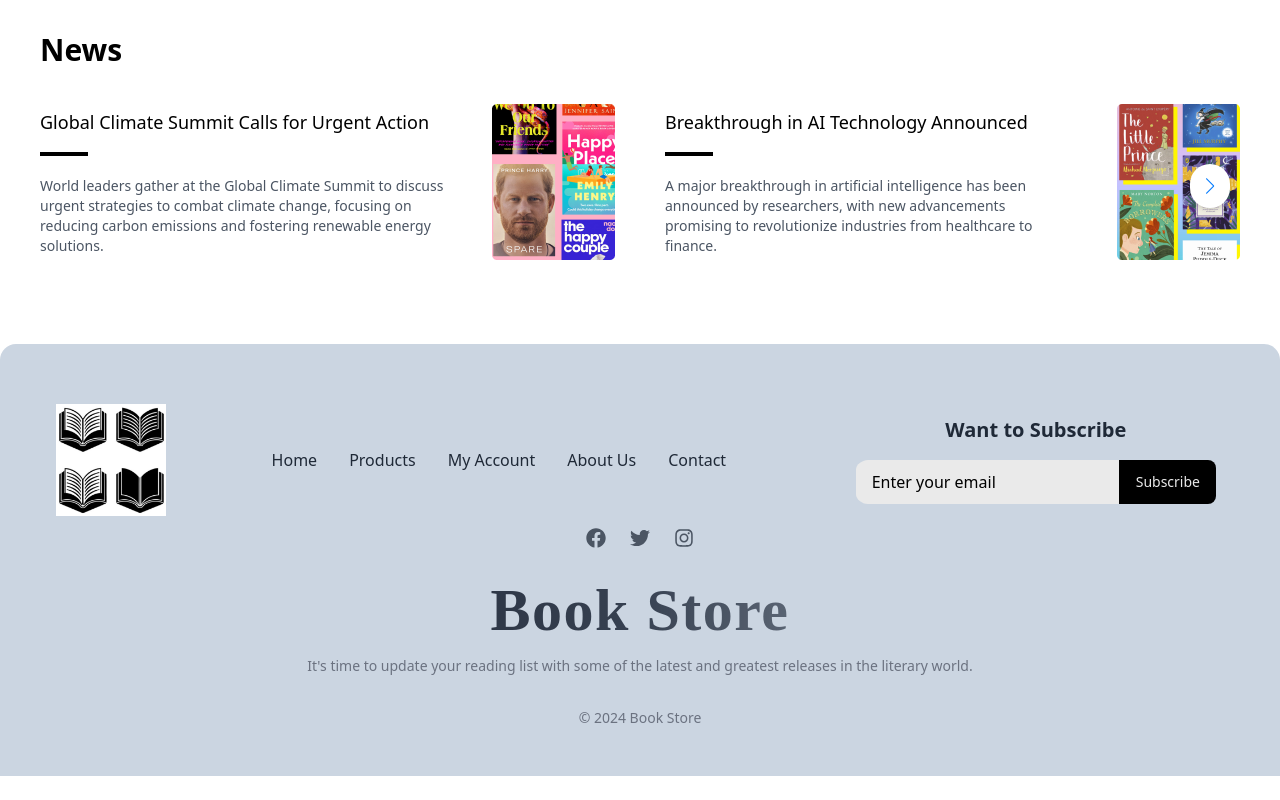
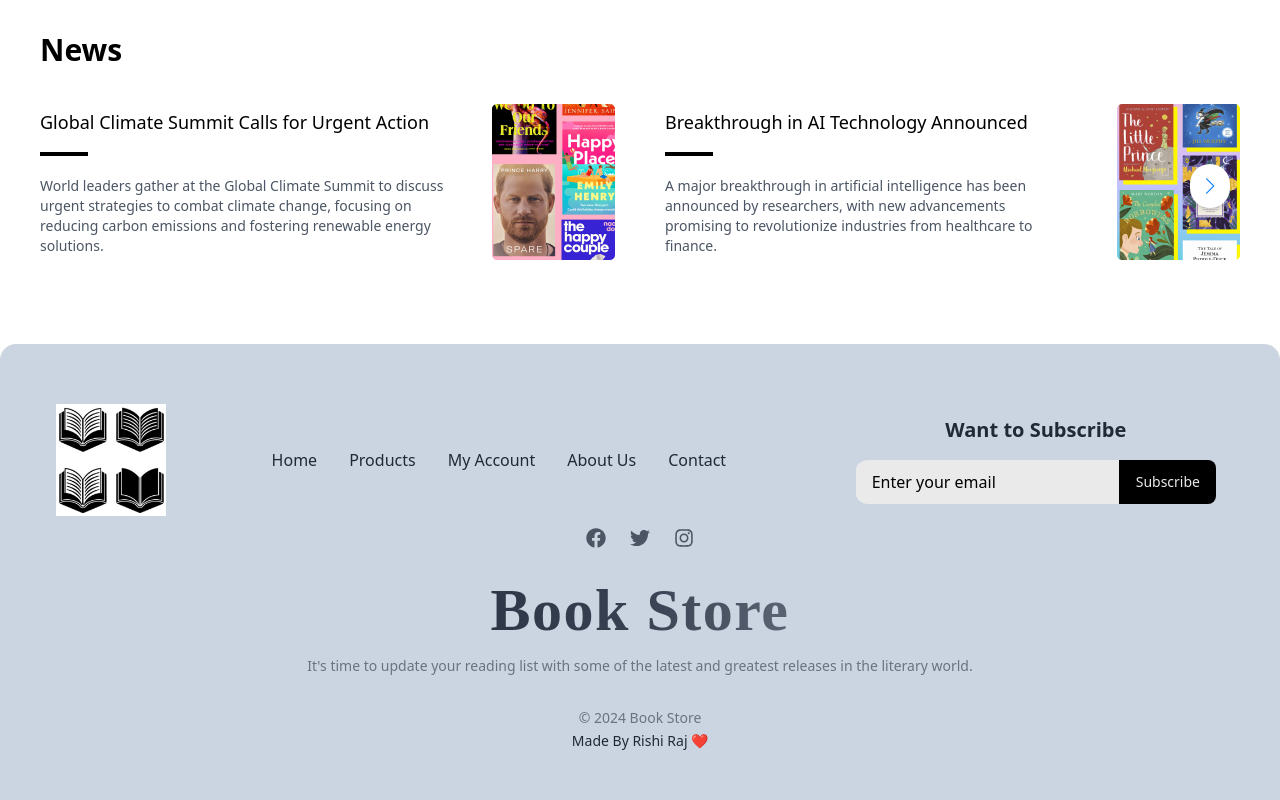
Before and after one commit to rishi-raj0104/Book_Store, a React (Vite) app: page / in a window 1280 px wide. Shown: the part 941-1741 px from the top of the page. Before the commit the page ends 1717 px from the top, so only its background shows below. Built offline with nearby package versions, Linux system fonts and the light colour scheme; no server answers; a web font is replaced by a local one.

Commit message:
Conclude merge

```diff
--- a/src/components/Footer.jsx
+++ b/src/components/Footer.jsx
@@ -94,6 +94,16 @@ const Footer = () => {
           <p className="text-sm text-gray-500 mt-4"> It's time to update your reading list with some of the latest and greatest releases in the literary world.</p>
         </div>
         <p className="text-sm text-gray-500 mt-4 text-center">© {new Date().getFullYear()} Book Store</p>
+        <a
+            href="https://www.linkedin.com/in/rishi-raj0104/"
+            target="_blank"
+            rel="noopener noreferrer"
+            className="hover:text-blue-500 transition-colors duration-300"
+          >
+            <span className="text-sm">
+              Made By Rishi Raj ❤️
+            </span>
+          </a>
       </div>
     </footer>
   );
```
